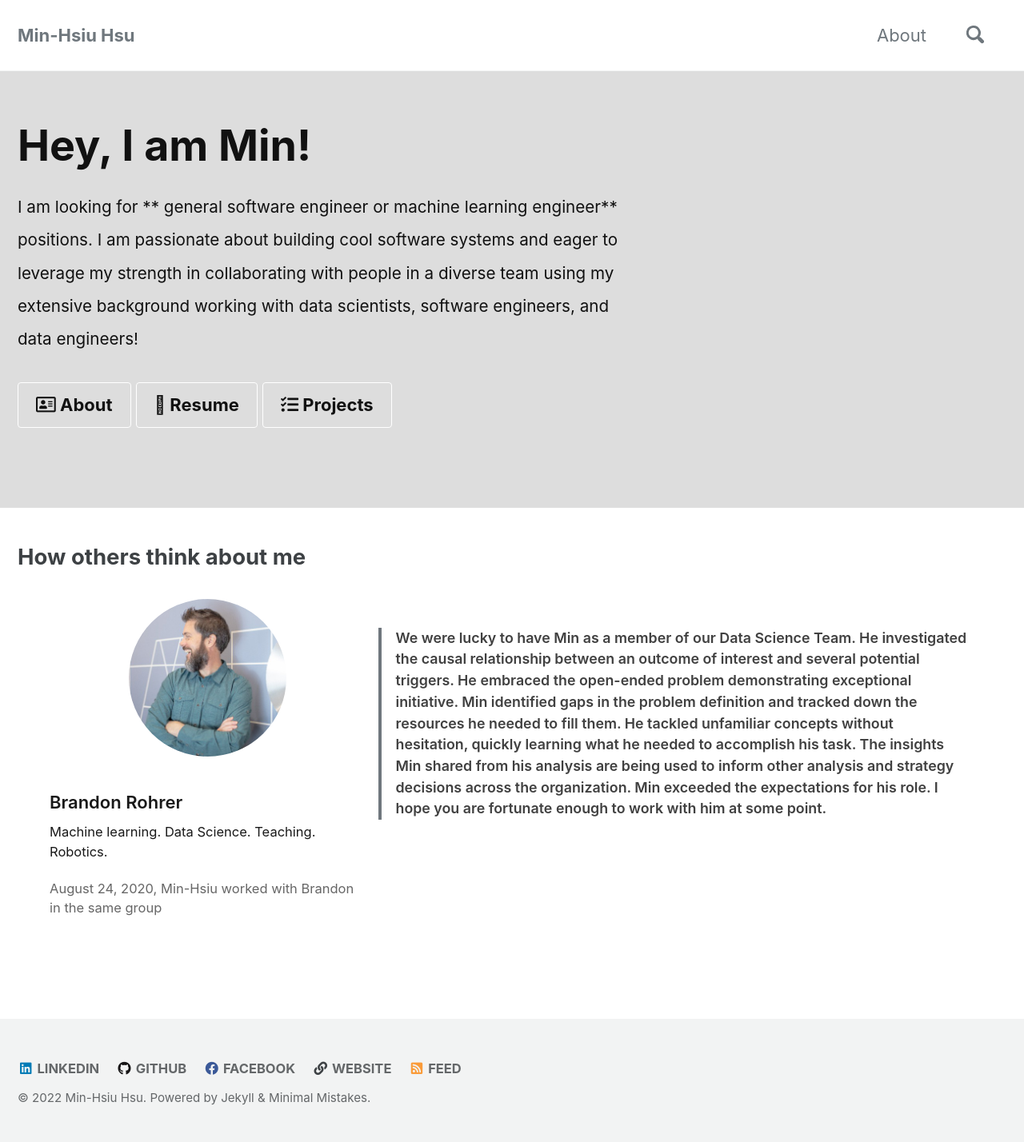
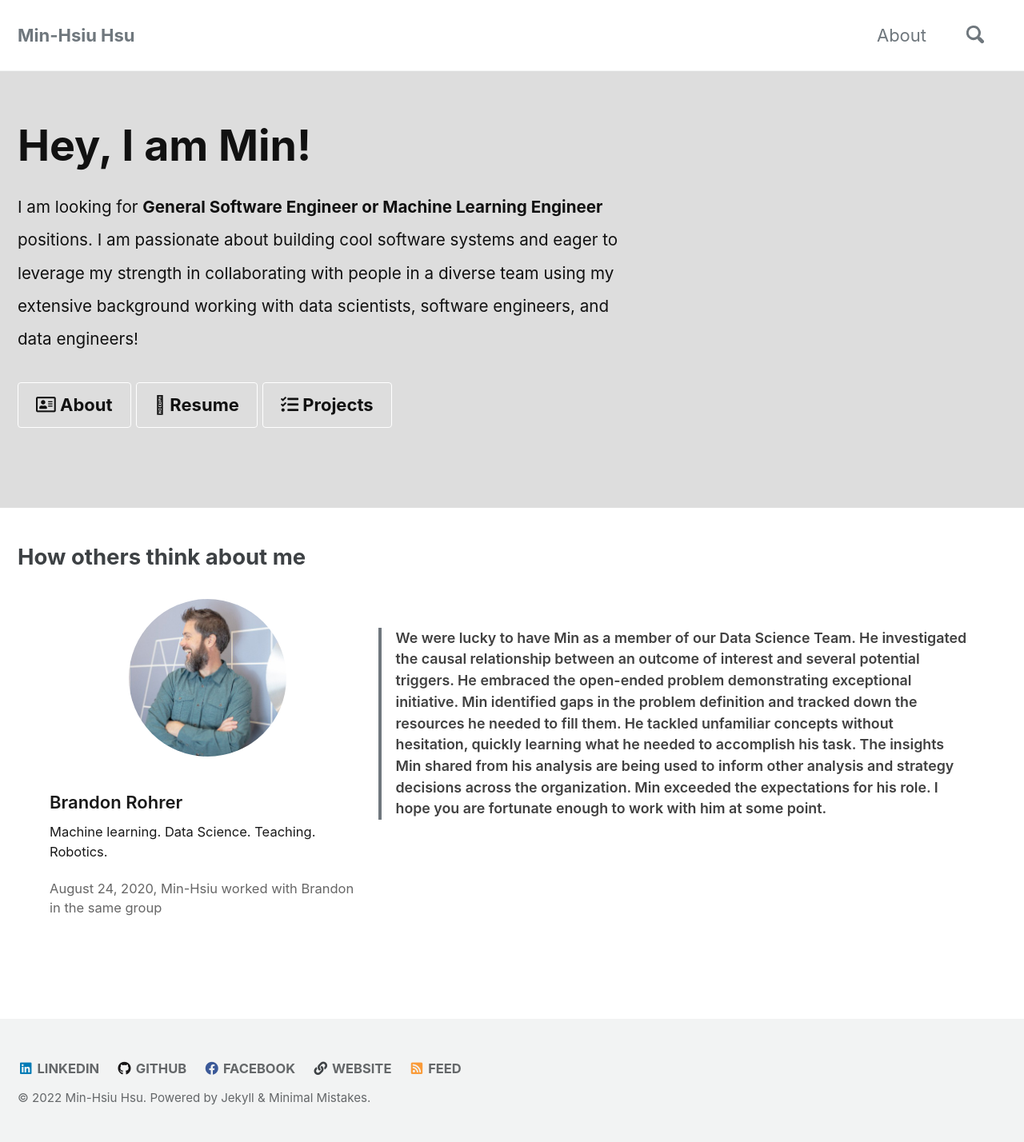
Before and after one commit to mhhsu2/mhhsu2.github.io, a Jekyll site: the page built from _pages/home.md, in a window 1280 px wide. Shown: the whole page at 80% size. Built offline with Jekyll 4.4.1, drawn with Linux system fonts in a browser that asks for light colours; cached includes are drawn as plain includes.

Commit message:
fixed typo

```diff
--- a/_pages/home.md
+++ b/_pages/home.md
@@ -13,7 +13,7 @@ header:
     - label: "<i class='fas fa-tasks'></i> Projects"
       url: "/projects/"
 title: Hey, I am Min!
-excerpt: <small>I am looking for ** general software engineer or machine learning engineer** positions. I am passionate about building cool software systems and eager to leverage my strength in collaborating with people in a diverse team using my extensive background working with data scientists, software engineers, and data engineers!</small>
+excerpt: <small>I am looking for **General Software Engineer or Machine Learning Engineer** positions. I am passionate about building cool software systems and eager to leverage my strength in collaborating with people in a diverse team using my extensive background working with data scientists, software engineers, and data engineers!</small>
 
 # intro:
 #   - title: A little about me
```
Also changed, not shown: _pages/about.md (+1 -1 lines).
